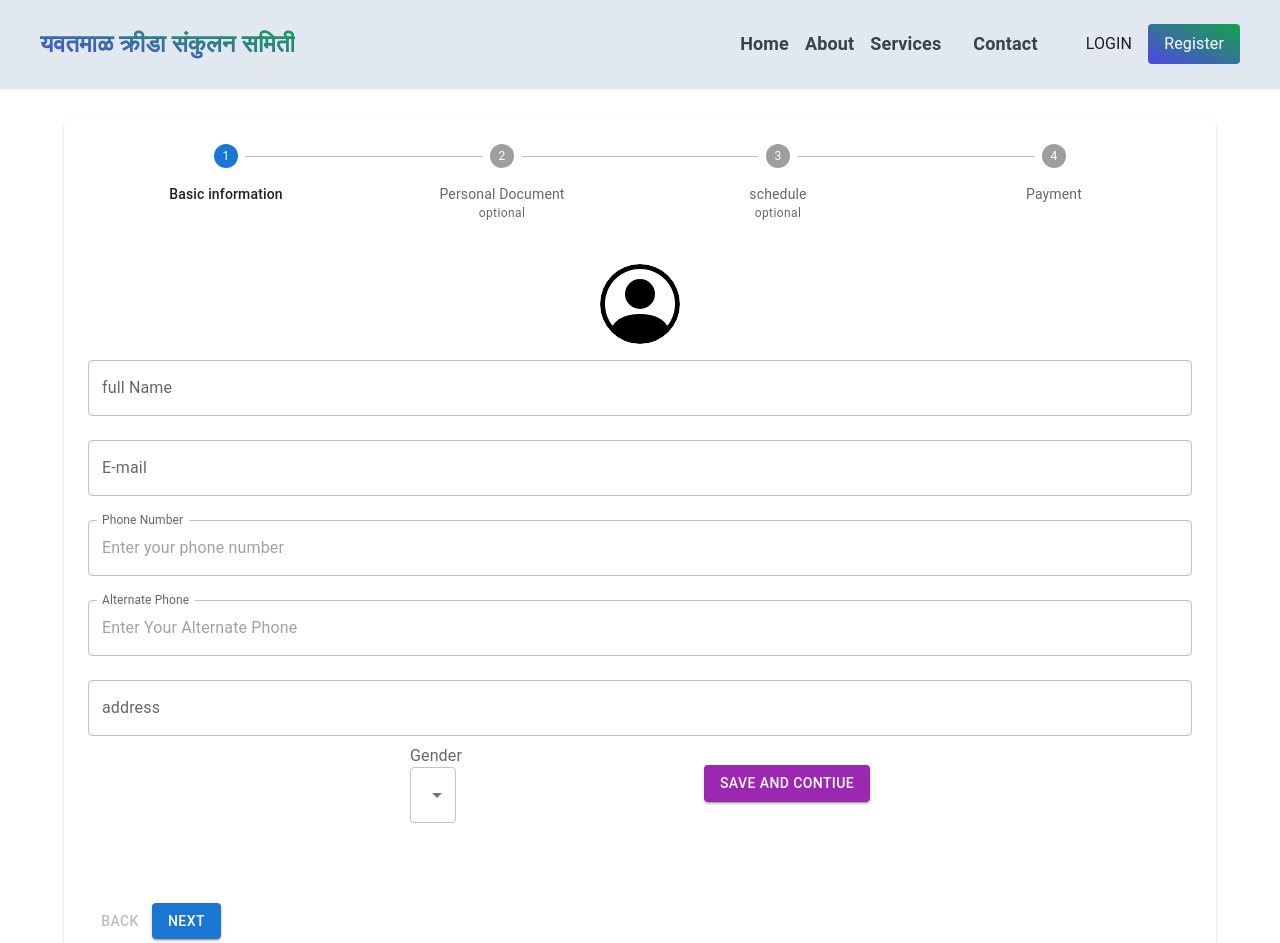
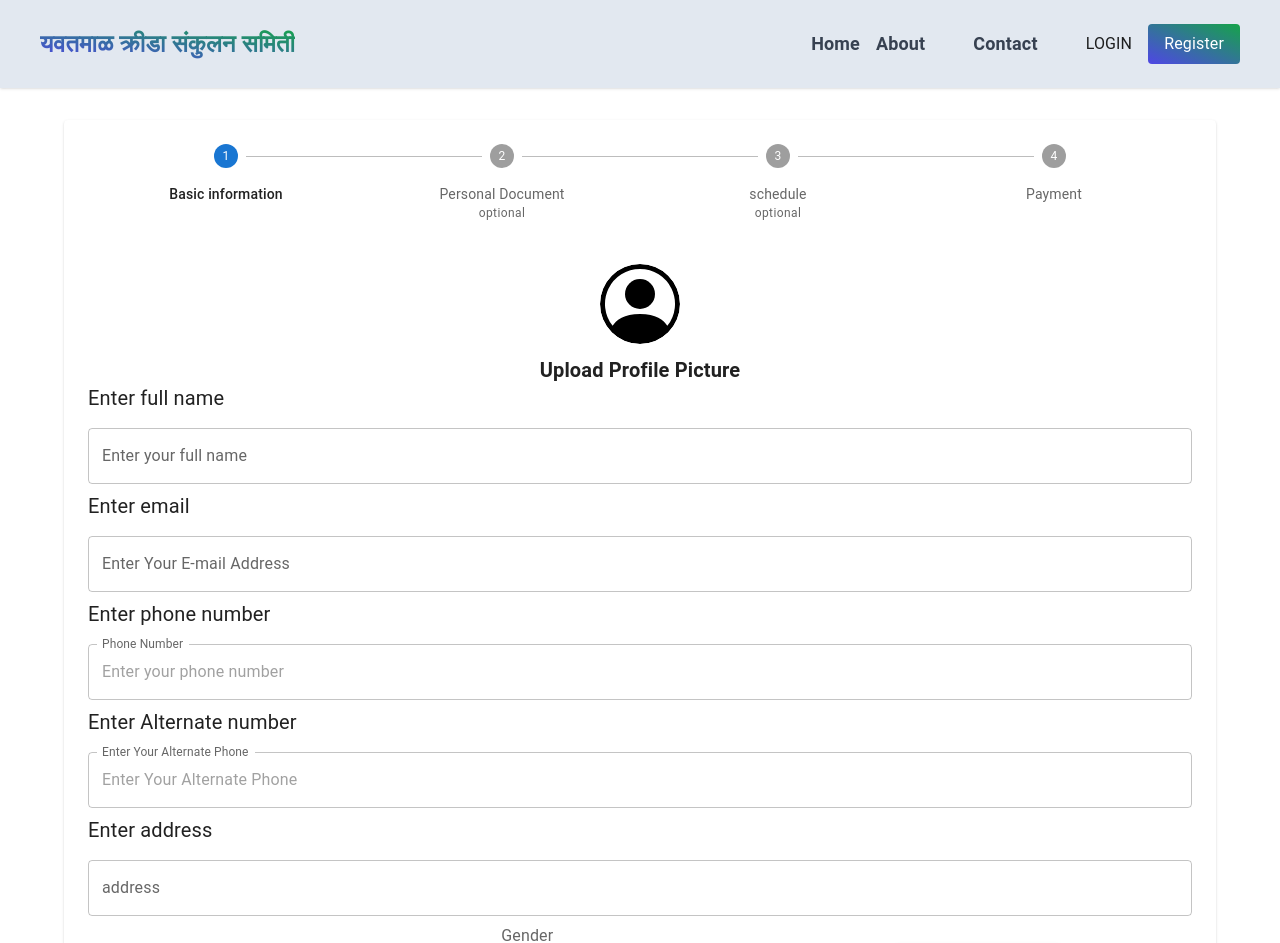
Before and after one commit to Bhavesh-Zalke-1628/Collab-FrontEnd, a React (Vite) app: page /process in a window 1280 px wide. Shown: the top 943 px of the page. Built offline with nearby package versions, Linux system fonts and the light colour scheme; no server answers.

Commit message:
Some changes are made

```diff
--- a/src/components/Navbar.jsx
+++ b/src/components/Navbar.jsx
@@ -4,7 +4,7 @@ import { Link, useNavigate } from 'react-router-dom'
 import { getUserData, logout } from '../redux/slices/authSlices'
 const Navbar = () => {
   const { isLoggedIn } = useSelector((state) => state?.auth)
-  // console.log(isLoggedIn)
+  console.log(isLoggedIn)
   const { data } = useSelector((state) => state?.auth)
   // console.log(data)
   const [loading, setLoading] = useState(true)
@@ -72,23 +72,19 @@ const Navbar = () => {
                             </Link>
                           </>
                           :
-                          <>
+                          <>{
+                            isLoggedIn &&
                             <Link
                               to='/services'
                               className='text-gray-700 hover:text-indigo-600 text-md '
                             >
                               Services
                             </Link>
+                          }
                           </>
                       }
                     </li>
                     <li>
-                      {/* <Link
-                        to='/product'
-                        className='text-gray-700 hover:text-indigo-600 text-md '
-                      >
-                        Products
-                      </Link> */}
                     </li>
                     <li>
                       <Link
--- a/src/components/stepper/InfoStep1.jsx
+++ b/src/components/stepper/InfoStep1.jsx
@@ -120,9 +120,8 @@ const InfoStep1 = () => {
                             <img className="w-24 h-24 rounded-full m-auto" src={previewImage} />
                         ) : (
                             <>
-                                {/* <div className=' bg-yellow-500'> */}
                                 <BsPersonCircle className='w-20 h-20 rounded-full m-auto text-black' />
-                                {/* </div> */}
+                                <p className=' capitalize mt-3 font-semibold  text-xl'>Upload profile picture</p>
                             </>
                         )}
                     </label>
@@ -136,10 +135,10 @@ const InfoStep1 = () => {
                     />
                 </div>
             </div>
-
+            <p className=' text-xl'>Enter full name</p>
             <TextField
                 id='name'
-                label='full Name'
+                label='Enter your full name'
                 variant='outlined'
                 placeholder='Enter Your Name'
                 fullWidth
@@ -148,9 +147,10 @@ const InfoStep1 = () => {
                 onChange={onInputChange}
                 value={data.name}
             />
+            <p className=' text-xl'>Enter email</p>
             <TextField
                 id='email'
-                label='E-mail'
+                label='Enter Your E-mail Address'
                 variant='outlined'
                 placeholder='Enter Your E-mail Address'
                 fullWidth
@@ -159,6 +159,7 @@ const InfoStep1 = () => {
                 value={data.email}
                 onChange={onInputChange}
             />
+            <p className=' text-xl'>Enter phone number</p>
             <TextField
                 id='phone-number'
                 label='Phone Number'
@@ -170,9 +171,10 @@ const InfoStep1 = () => {
                 value={data.contact}
                 onChange={onInputChange}
             />
+            <p className=' text-xl'>Enter Alternate number</p>
             <TextField
                 id='alternate-phone'
-                label='Alternate Phone'
+                label='Enter Your Alternate Phone'
                 variant='outlined'
                 placeholder='Enter Your Alternate Phone'
                 fullWidth
@@ -181,6 +183,7 @@ const InfoStep1 = () => {
                 name='alternatePhone'
                 value={data.alternatePhone}
             />
+            <p className=' text-xl'>Enter address</p>
             <TextField
                 id='address'
                 label='address'
@@ -192,7 +195,9 @@ const InfoStep1 = () => {
                 name='address'
                 value={data.address}
             />
-            <div className='mx-20 flex items-center  justify-evenly  mb-20'>
+            <div className=' flex items-center justify-around'>
+                <div className='mx-20 flex items-center gap-4'>
+                    <p className=' text-xl'>please select gender</p>
                     <div>
                         <InputLabel id='demo-select-small-label'>Gender</InputLabel>
                         <Select
@@ -209,6 +214,8 @@ const InfoStep1 = () => {
                             <MenuItem value='other'>Other</MenuItem>
                         </Select>
                     </div>
+                </div>
+
                 <Button
                     variant='contained'
                     color='secondary'
@@ -218,6 +225,7 @@ const InfoStep1 = () => {
                     save and contiue
                 </Button>
             </div>
+
         </>
     )
 }
--- a/src/components/stepper/InfoStep2.jsx
+++ b/src/components/stepper/InfoStep2.jsx
@@ -5,7 +5,7 @@ import { FaEye } from 'react-icons/fa'
 import { useDispatch, useSelector } from 'react-redux'
 import { useNavigate } from 'react-router-dom'
 import { uploadFitness } from '../../redux/slices/UserRegistrationSlice'
-
+import { MdCloudUpload } from "react-icons/md";
 const InfoStep2 = () => {
 
     const [pdf, setPdf] = useState(null)
@@ -42,16 +42,20 @@ const InfoStep2 = () => {
     console.log(data)
     return (
         <div>
-            <div className=' flex items-center  justify-around bg-slate-100 p-5 m-5 shadow-md'>
+            <div className='flex items-center justify-around bg-slate-100 p-5 m-5 shadow-md'>
                 <div className='flex items-center justify-center'>
+                    <label className=' flex items-center justify-center flex-col border-2 hover:scale-95 px-5 py-3 rounded-lg cursor-pointer'>
+                        <MdCloudUpload className='  text-4xl' />
+                        upload the fitness certificate
                         <input
                             type='file'
                             required
                             placeholder='Enter your File..'
-                        className='bg-transparent px-2 py-1 border'
+                            className='bg-transparent px-2 py-1 border hidden'
                             onChange={handleFileChange}
                             accept=' application/pdf'
                         />
+                    </label>
                 </div>
                 <div className='flex gap-5'>
                     <button
@@ -61,17 +65,33 @@ const InfoStep2 = () => {
                     >
                         upload file
                     </button>
-
-
-                    {/* <button
-                        type='button'
-                        className='text-white bg-gradient-to-r flex gap-2 text-lg  items-center justify-center  from-green-400 via-green-500 to-green-600 hover:bg-gradient-to-br focus:ring-4 focus:outline-none focus:ring-green-300 dark:focus:ring-green-800 shadow-lg shadow-green-500/50 dark:shadow-lg dark:shadow-green-800/80 font-medium rounded-lg  px-5 py-2.5 text-center me-2 mb-2 '
-                    >
-                        <FaEye />
-                        view docs
-                    </button> */}
                 </div>
             </div>
+            {/* <div className=' flex items-center justify-around bg-slate-100 p-5 m-5 shadow-md'>
+                <div className='flex items-center justify-center'>
+                    <label className=' flex items-center justify-center flex-col border-2 hover:scale-95 px-5 py-3 rounded-lg cursor-pointer'>
+                        <MdCloudUpload className='  text-4xl' />
+                        upload aadhar card
+                        <input
+                            type='file'
+                            required
+                            placeholder='Enter your File..'
+                            className='bg-transparent px-2 py-1 border hidden'
+                            onChange={handleFileChange}
+                            accept=' application/pdf'
+                        />
+                    </label>
+                </div>
+                <div className='flex gap-5'>
+                    <button
+                        type='button'
+                        class='text-white bg-gradient-to-r from-red-400 via-red-500 to-red-600 hover:bg-gradient-to-br focus:ring-4 focus:outline-none focus:ring-red-300 dark:focus:ring-red-800 font-medium rounded-lg text-sm px-5 py-2.5 text-center me-2 mb-2'
+                        onClick={handleSubmit}
+                    >
+                        upload file
+                    </button>
+                </div>
+            </div> */}
         </div>
     )
 }
--- a/src/pages/Home.jsx
+++ b/src/pages/Home.jsx
@@ -136,10 +136,9 @@ const Home = () => {
                 <h1 className='text-[3rem]'>swimming and coaching</h1>
                 <div className='ml-96 mt-11'>
                   <Link
-                    to='services
-'
+                    to='services'
                   >
-                    <button class='bg-transparent hover:bg-blue-500 text-blue-700 font-semibold hover:text-white py-2 px-4 border border-blue-500 hover:border-transparent rounded'>
+                    <button className='bg-transparent hover:bg-blue-500 text-blue-700 font-semibold hover:text-white py-2 px-4 border border-blue-500 hover:border-transparent rounded'>
                       get start
                     </button>
                   </Link>
--- a/src/pages/UserProfile.jsx
+++ b/src/pages/UserProfile.jsx
@@ -1,11 +1,16 @@
 import React from 'react'
-import { useSelector } from 'react-redux'
+import { useEffect } from 'react'
+import { useDispatch, useSelector } from 'react-redux'
+import { getSingleUSer } from '../redux/slices/UserRegistrationSlice';
 
 function UserProfile() {
-    const { data } = useSelector((state) => state?.auth)
-    console.log(data)
+    const data = JSON.parse(localStorage.getItem('userData'))
+    console.log(data._id)
+    const dispatch = useDispatch()
+    const res = dispatch(getSingleUSer(data._id))
+
     return (
-        <div className=' min-h-[82vh] flex items-center justify-center'>
+        <div className=' min-h-[82vh] flex items-center justify-center gap-2 flex-wrap'>
             <div className=' w-fit px-5 py-4 rounded-md h-28 bg-yellow-500 '>
                 <h1>
                     {data?.username}
@@ -17,7 +22,8 @@ function UserProfile() {
                     {data?.Mo_number}
                 </h1>
             </div>
-        </div>
+
+        </div >
 
     )
 }
--- a/src/redux/slices/UserRegistrationSlice.js
+++ b/src/redux/slices/UserRegistrationSlice.js
@@ -5,7 +5,8 @@ import toast from "react-hot-toast"
 import { json } from "react-router-dom"
 
 const initialState = {
-    registerUserData: localStorage.getItem('userData') || {}
+    registerUserData: localStorage.getItem('userData') || [],
+    singleUser: localStorage.getItem('singleUser') || {}
 }
 
 
@@ -28,8 +29,8 @@ export const userRegistration = createAsyncThunk('/process', async (data) => {
 
 
 
-export const getUserRegistration = createAsyncThunk('/application', async (data) => {
-    const response = axiosInstance.get('/user/user-info', data)
+export const getUserRegistration = createAsyncThunk('/application', async () => {
+    const response = axiosInstance.get('/user/user-info')
     console.log(response.data)
     toast.promise(response, {
         loading: "Wait load the user application's  ",
@@ -37,6 +38,19 @@ export const getUserRegistration = createAsyncThunk('/application', async (data)
         error: "Failed to data"
     })
     console.log(response)
+    return (await response).data
+})
+
+
+export const getSingleUSer = createAsyncThunk('/user/profile', async (data) => {
+    console.log(data)
+    const response = axiosInstance.get(`/user/user-one/${data}`)
+    toast.promise(response, {
+        loading: "Wait !! Loading the user data",
+        success: "User data load successfully",
+        error: "Failed to user data"
+    })
+    console.log((await response).data)
     return (await response).data
 })
 
@@ -67,11 +81,15 @@ const userRegistrationSlice = createSlice({
             .addCase(getUserRegistration.fulfilled, (state, action) => {
                 console.log(action.payload.user)
                 state.registerUserData = action.payload.user
-                localStorage.setItem('userData', action.payload)
+                localStorage.setItem('userData', JSON.stringify(action.payload))
             })
             .addCase(uploadFitness.fulfilled, async (state, action) => {
                 localStorage.setItem('userData', JSON.stringify(action?.payload?.user))
                 state.registerUserData = action.payload.user
+            })
+            .addCase(getSingleUSer.fulfilled, async (state, action) => {
+                state.singleUser = action.payload.user,
+                    localStorage.setItem('singleUser', (action.payload.user))
             })
     }
 })
```
Lines whose indentation alone changed are shown as unchanged.
